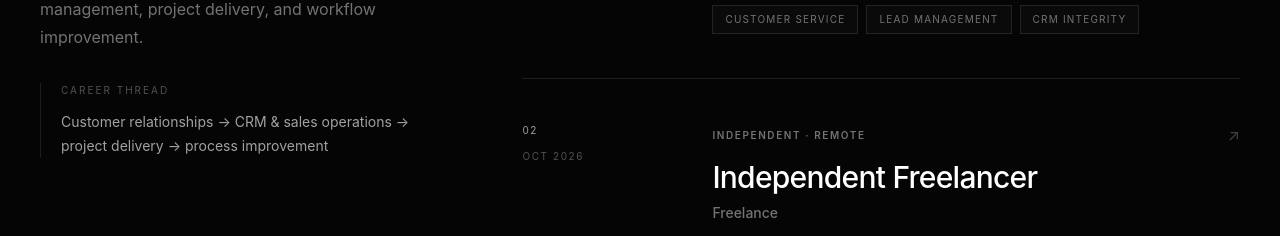
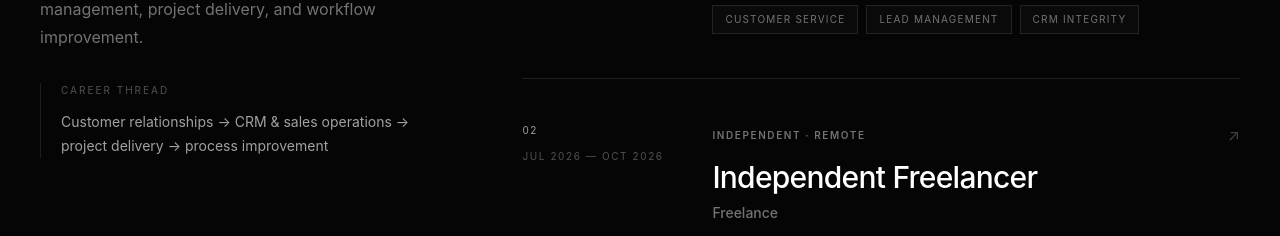
Before and after one commit to matteojose3112-bit/aster, a React (Vite) app in the folder portfolio/: page / in a window 1280 px wide. Shown: the part 5739-5975 px from the top of the page. Built offline with nearby package versions, Linux system fonts and the light colour scheme.

Commit message:
Correct freelance experience dates

```diff
--- a/portfolio/src/components/layout/sections/Experience.tsx
+++ b/portfolio/src/components/layout/sections/Experience.tsx
@@ -9,7 +9,7 @@ const experience = [
     capabilities: ["ServiceTitan", "Quo", "Airtable", "Outbound Outreach", "Customer Service", "Lead Management", "CRM Integrity"],
   },
   {
-    period: "Oct 2026",
+    period: "Jul 2026 — Oct 2026",
     role: "Independent Freelancer",
     company: "Freelance",
     type: "Independent · Remote",
```
